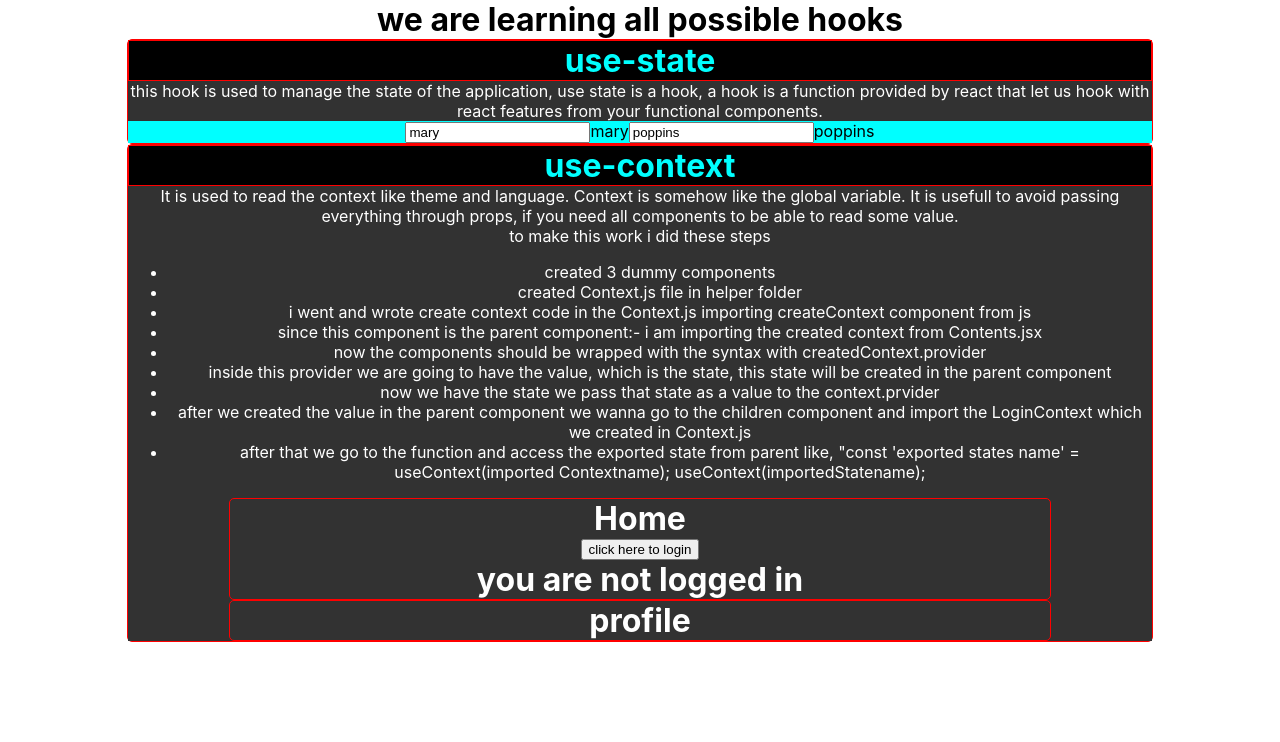
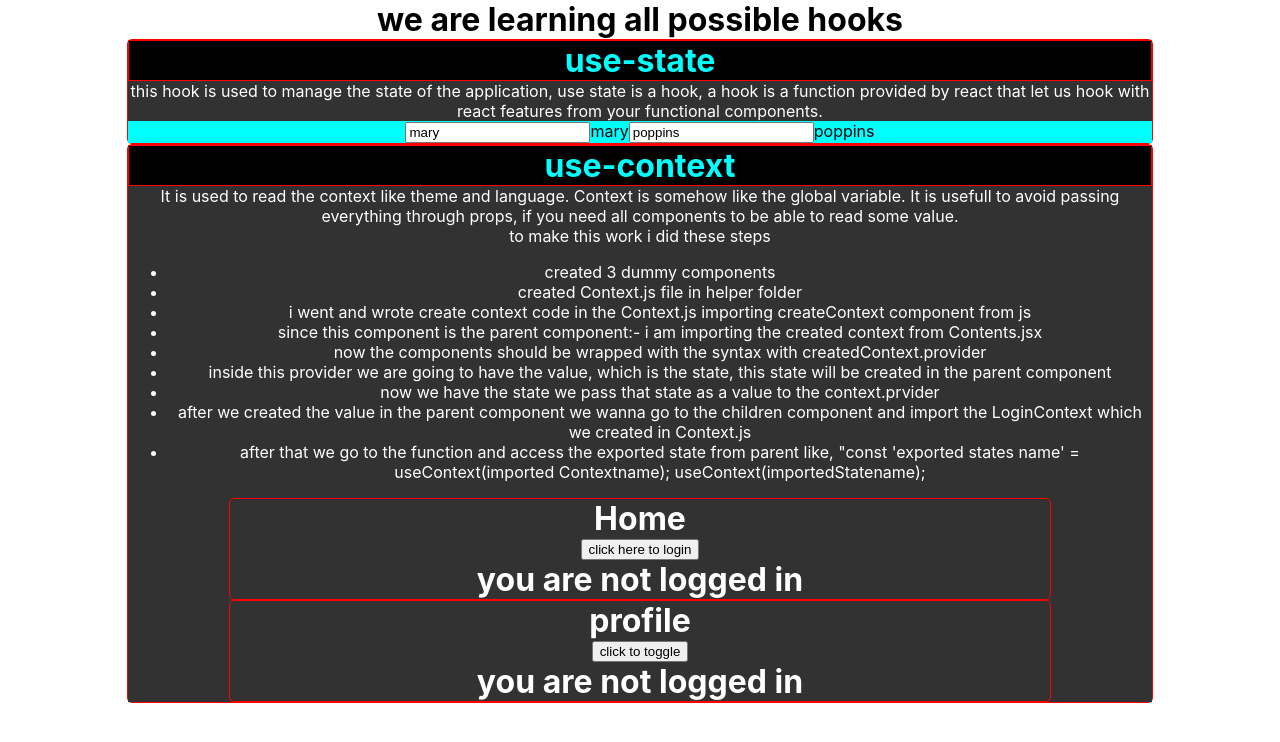
Before and after one commit to Dipak2056/use-state--context--effect-and-refs, a React (Create React App) app: page / in a window 1280 px wide. Shown: the top 742 px of the page. Built offline with nearby package versions, Linux system fonts and the light colour scheme.

Commit message:
i implemented it by myself

```diff
--- a/src/components/Profile.jsx
+++ b/src/components/Profile.jsx
@@ -1,9 +1,13 @@
-import React from "react";
+import React, { useContext } from "react";
+import { LoginContext } from "../Helper/Context";
 
 const Profile = () => {
+  const { loggedin, setLoggedin } = useContext(LoginContext);
   return (
     <div className="container">
       <h1>profile</h1>
+      <button onClick={() => setLoggedin(!loggedin)}>click to toggle</button>
+      {loggedin ? <h1>you are logged in</h1> : <h1>you are not logged in</h1>}
     </div>
   );
 };
```
